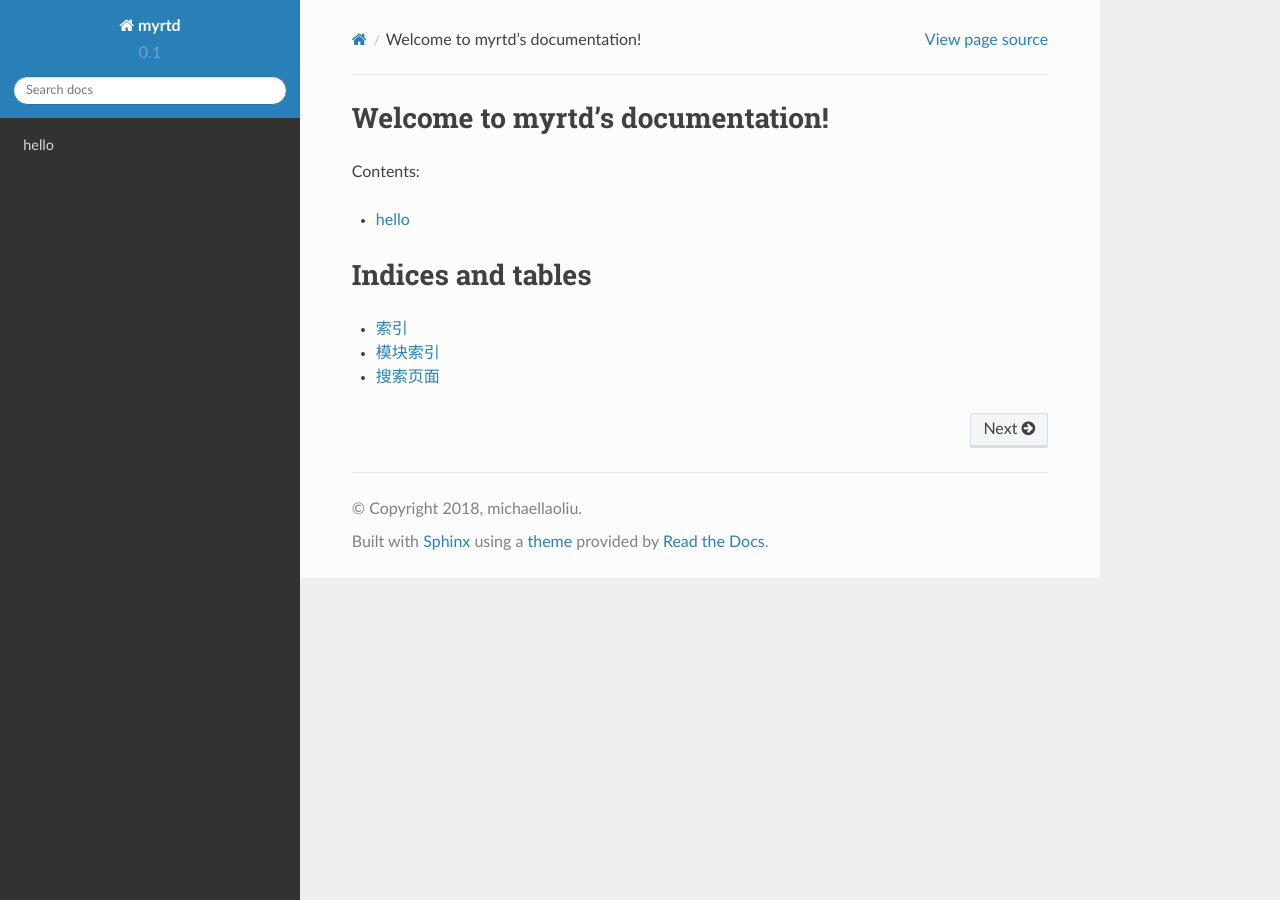
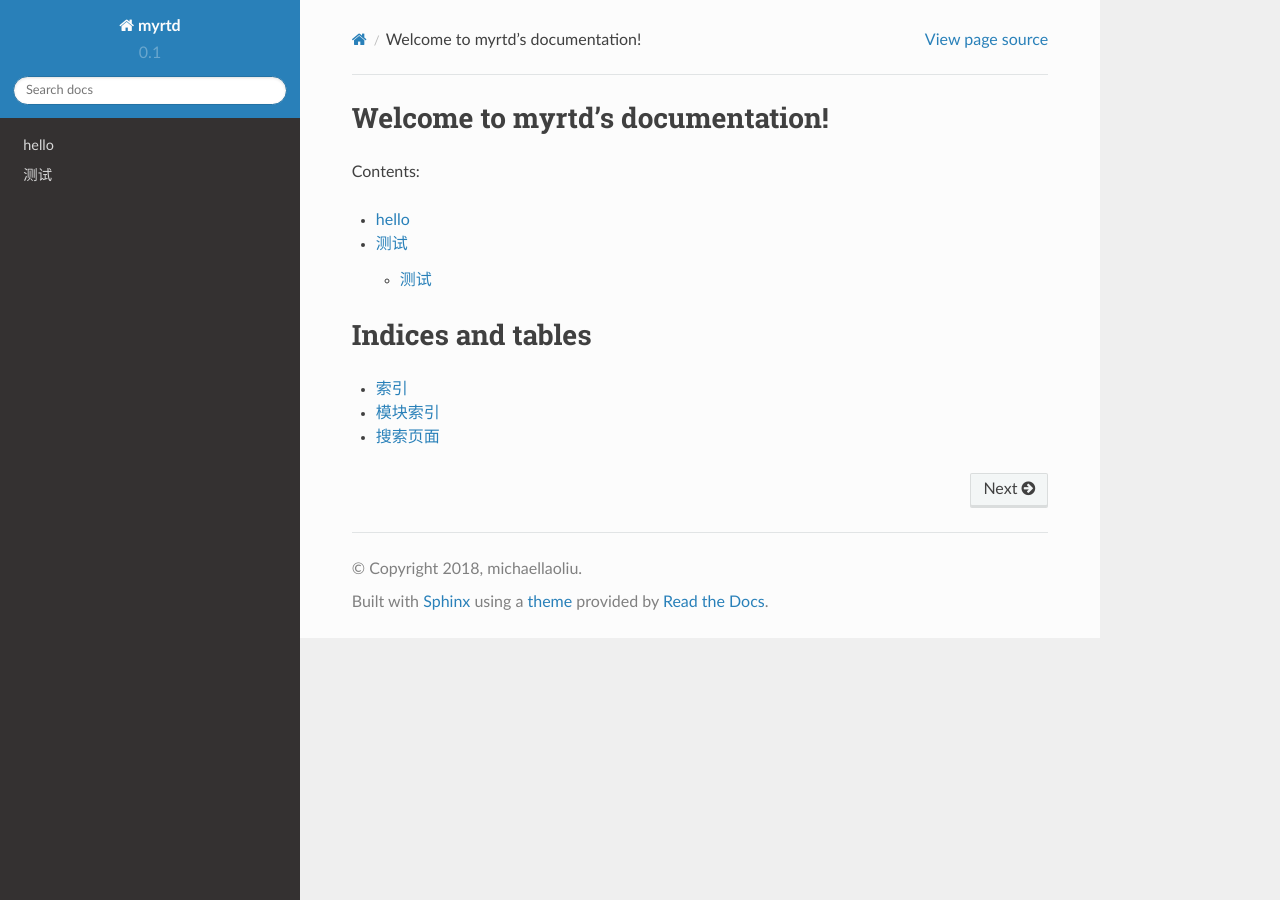
Before and after one commit to sighttviewliu/myrtd, a Sphinx documentation site: the page built from source/index.rst, in a window 1280 px wide. Built offline with Sphinx 7.4.7 and the Read the Docs theme 2.0.0, drawn with Linux system fonts in a browser that asks for light colours.

Commit message:
newfeatures: add markdown style

```diff
--- a/source/index.rst
+++ b/source/index.rst
@@ -12,6 +12,7 @@ Contents:
    :maxdepth: 2
 
    hello
+   test
 
 Indices and tables
 ==================
--- /dev/null
+++ b/source/test.md
@@ -0,0 +1,3 @@
+# 测试
+## 测试
+### 测试
```
Also changed, not shown: README.md (+1 -1 lines).
